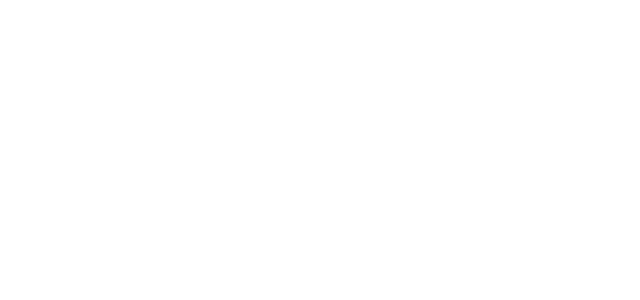
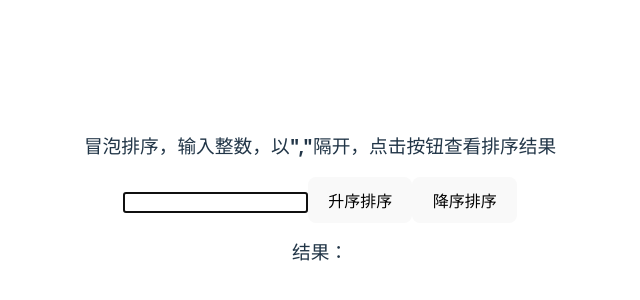
Before and after one commit to Hub-yang/aha-arithmetic, a Vue app: page /num2 in a window 1280 px wide. Before the commit this address had no page. Shown: the part 200-500 px from the top of the page, without its empty margins (320-960 px from the left). Built offline with nearby package versions, Linux system fonts and the light colour scheme.

Commit message:
冒泡排序初版

```diff
--- a/src/main.js
+++ b/src/main.js
@@ -11,4 +11,11 @@
 })
 
 const app = createApp(App)
+
+app.directive("focus", {
+  mounted(el) {
+    el.focus()
+  },
+})
+
 app.use(router).mount("#app")
--- a/src/router/index.js
+++ b/src/router/index.js
@@ -5,7 +5,7 @@
   routes: [
     {
       path: "/",
-      redirect: "/num1",
+      redirect: "/num2",
     },
     {
       path: "/num1",
@@ -13,6 +13,12 @@
       meta: { title: "简单桶排序" },
       component: () => import("../views/Num1.vue"),
     },
+    {
+      path: "/num2",
+      name: "num2",
+      meta: { title: "冒泡排序" },
+      component: () => import("../views/Num2.vue"),
+    },
   ],
 })
 
--- a/src/views/Num1.vue
+++ b/src/views/Num1.vue
@@ -1,24 +1,23 @@
 <template>
   <h3>简单桶排序输入整数，以","隔开，点击按钮查看排序结果</h3>
-  <input type="text" v-focus ref="input" v-model.trim="sortNum">
+  <input type="text" v-focus ref="input" v-model.trim="sortNum" />
   <button @click="handleClick('asc')">升序排序</button>
   <button @click="handleClick('desc')">降序排序</button>
-  <h3>结果：<span v-show="res.length">{{res}}</span></h3>
+  <h3>
+    结果：<span v-show="res.length">{{ res }}</span>
+  </h3>
 </template>
 
 <script setup>
 import { ref, reactive } from "vue"
-
-const vFocus = {
-  mounted(el) {
-    el.focus()
-  }
-}
 const input = ref()
 const res = ref([])
 const sortNum = ref("")
 function handleClick(sortBy) {
-  const sortArr = sortNum.value.replace(/\s*/g, "").split(",").map((num) => Number(num))
+  const sortArr = sortNum.value
+    .replace(/\s*/g, "")
+    .split(",")
+    .map((num) => Number(num))
 
   const intNum = Math.max(...sortArr)
 
@@ -45,7 +44,7 @@
   }
 
   // 依次循环遍历打印目标
-  if (sortBy == 'asc') {
+  if (sortBy == "asc") {
     // 升序
     for (let i = 0; i <= intNum; i++) {
       for (let j = 1; j <= arr[i]; j++) {
@@ -64,6 +63,4 @@
 }
 </script>
 
-<style scoped>
-
-</style>
+<style scoped></style>
--- /dev/null
+++ b/src/views/Num2.vue
@@ -0,0 +1,56 @@
+<template>
+  <h3>冒泡排序，输入整数，以","隔开，点击按钮查看排序结果</h3>
+  <input type="text" v-focus ref="input" v-model.trim="sortNum" />
+  <button @click="handleClick('asc')">升序排序</button>
+  <button @click="handleClick('desc')">降序排序</button>
+  <h3>
+    结果：<span v-show="res.length">{{ res }}</span>
+  </h3>
+</template>
+
+<script setup>
+import { ref, reactive } from "vue"
+
+const sortNum = ref("")
+const input = ref()
+const res = ref([])
+
+function handleClick(sortBy) {
+  const sortArr = sortNum.value
+    .replace(/\s*/g, "")
+    .split(",")
+    .map((num) => Number(num))
+
+  bubbleSort(sortArr, sortBy)
+
+  setTimeout(() => {
+    sortNum.value = ""
+  }, 100)
+}
+
+function bubbleSort(arr, sortBy) {
+  // 冒泡排序核心代码
+  for (let i = 1; i <= arr.length - 1; i++) {
+    for (let j = 0; j < arr.length - i; j++) {
+      // 升序
+      if (sortBy == "asc") {
+        let temp = arr[j]
+        if (arr[j] > arr[j + 1]) {
+          arr[j] = arr[j + 1]
+          arr[j + 1] = temp
+        }
+        // 降序
+      } else {
+        let temp = arr[j]
+        if (arr[j] < arr[j + 1]) {
+          arr[j] = arr[j + 1]
+          arr[j + 1] = temp
+        }
+      }
+    }
+  }
+  res.value = arr
+}
+</script>
+
+<style scoped></style>
```
Also changed, not shown: 1 other file (tests, documents, lock files or other folders).
